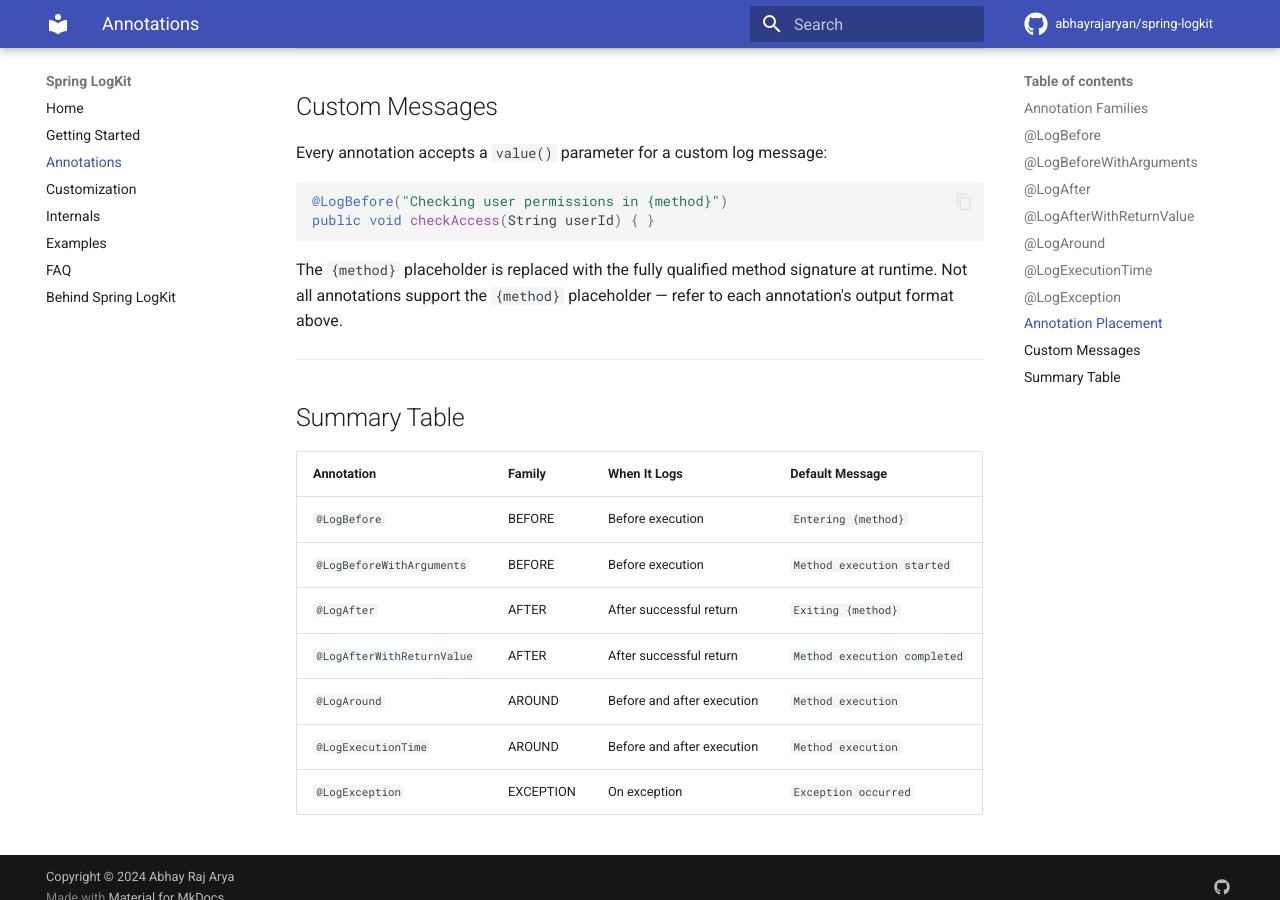
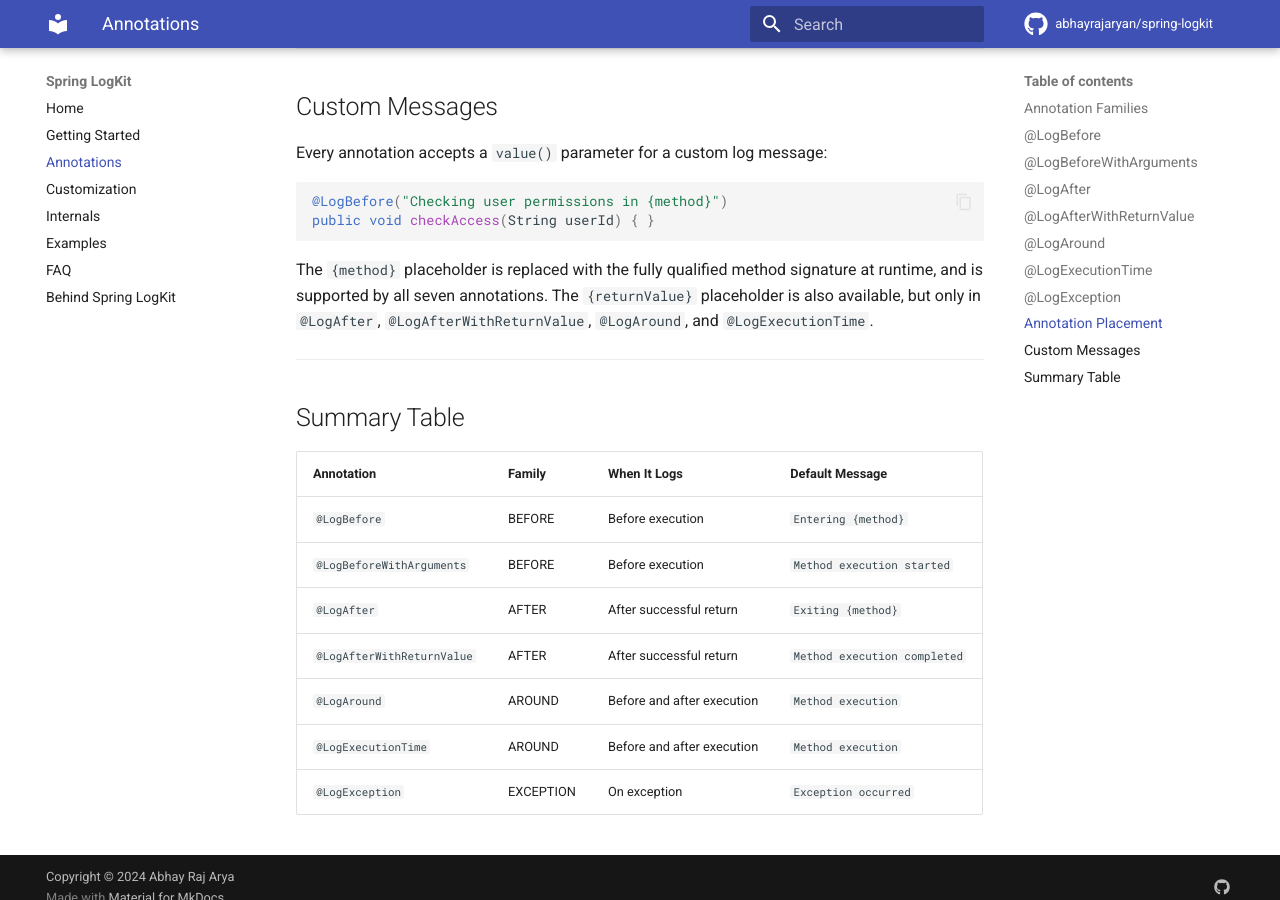
Before and after one commit to Abhayrajaryan/Spring-LogKit-Docs, an MkDocs documentation site: the page built from docs/annotations.md, in a window 1280 px wide and 900 px high, scrolled down 7795 px. Built offline with MkDocs 1.6.1 and Material for MkDocs 9.7.7, drawn with Linux system fonts in a browser that asks for light colours; comment, search, counter and statistics services are not loaded.

Commit message:
doc changes

````diff
--- a/docs/annotations.md
+++ b/docs/annotations.md
@@ -365,7 +365,7 @@ Every annotation accepts a `value()` parameter for a custom log message:
 public void checkAccess(String userId) { }
 ```
 
-The `{method}` placeholder is replaced with the fully qualified method signature at runtime. Not all annotations support the `{method}` placeholder — refer to each annotation's output format above.
+The `{method}` placeholder is replaced with the fully qualified method signature at runtime, and is supported by all seven annotations. The `{returnValue}` placeholder is also available, but only in `@LogAfter`, `@LogAfterWithReturnValue`, `@LogAround`, and `@LogExecutionTime`.
 
 ---
 
````
Also changed, not shown: docs/getting-started.md (+1 -1 lines), docs/index.md (+1 -1 lines).
